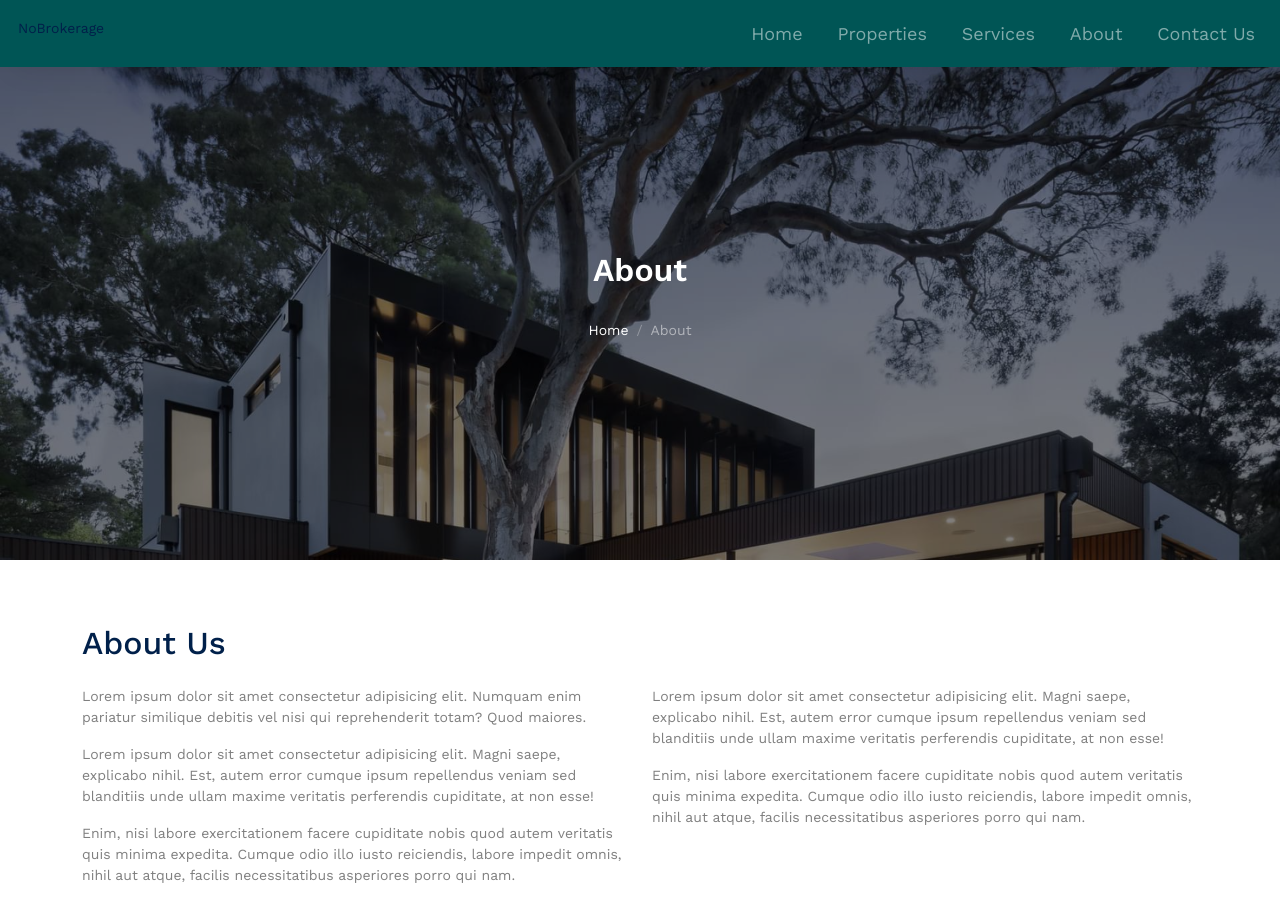
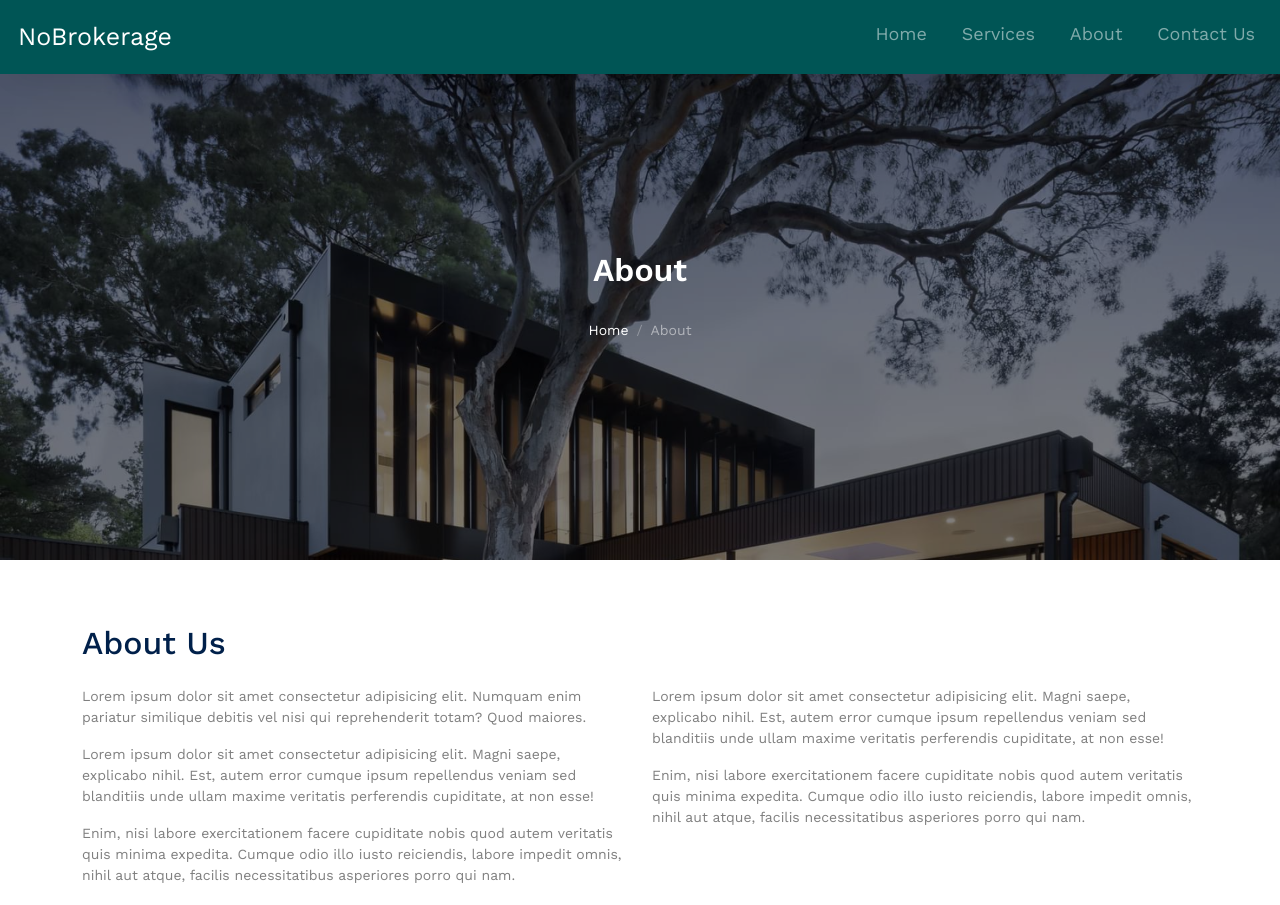
Before and after one commit to nobrokrage1998-netizen/NoBrokrageRealEstates, a plain HTML site: page about.html in a window 1280 px wide. Shown: the top 905 px of the page. Drawn offline with nearby package versions, Linux system fonts and the light colour scheme; files whose address does not match are found by name.

Commit message:
Update about.html

```diff
--- a/about.html
+++ b/about.html
@@ -47,15 +47,13 @@
       <div>
         <div class="menu-bg-wrap"style="margin: 0px; border-radius: 0px;padding:10px;">
           <div class="site-navigation"  >
-            <a class="float-start" style="padding:8px; border-radius: 0px;">NoBrokerage</a>
+            <a class="float-start" style="padding:8px; border-radius: 0px; color: white; font-size: 25px;">NoBrokerage</a>
 
             <ul
               class="js-clone-nav d-none d-lg-inline-block text-start site-menu float-end"
             >
               <li><a   style="font-size: 18px;" href="index.html">Home</a></li>
-              <li>
-                <a   style="font-size: 18px;" href="properties.html">Properties</a>
-              </li>
+
               <li><a   style="font-size: 18px;" href="services.html">Services</a></li>
               <li><a   style="font-size: 18px;" href="about.html">About</a></li>
               <li><a   style="font-size: 18px;" href="contact.html">Contact Us</a></li>
```
